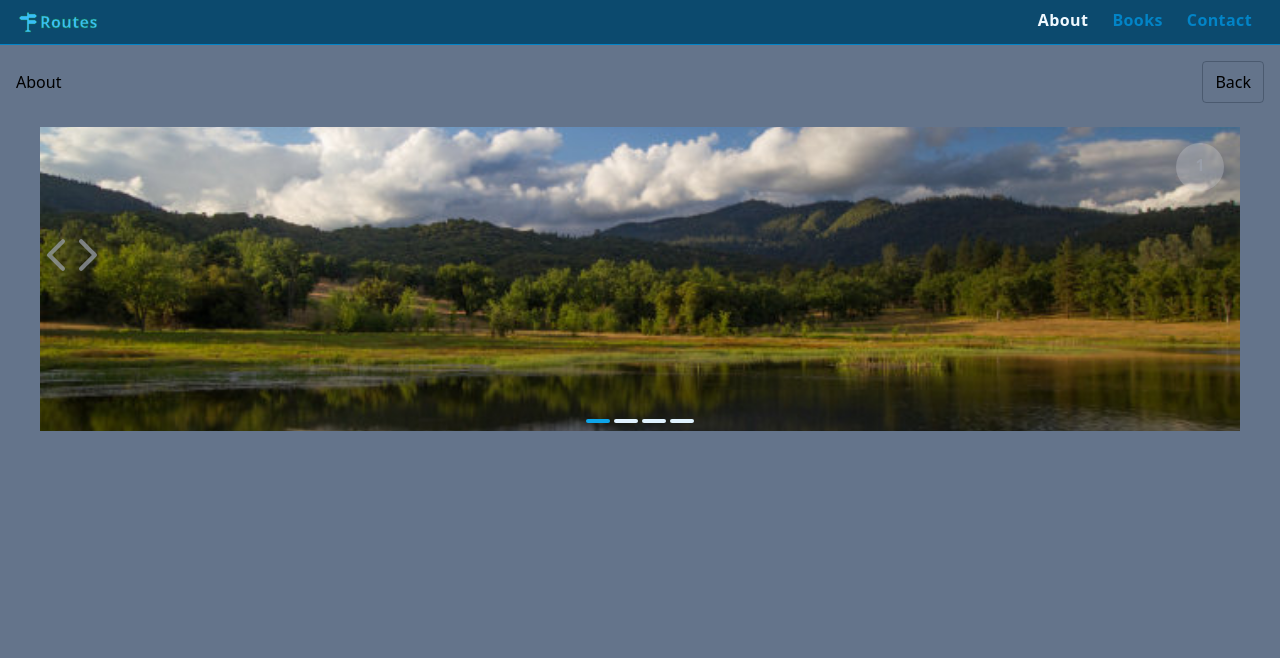
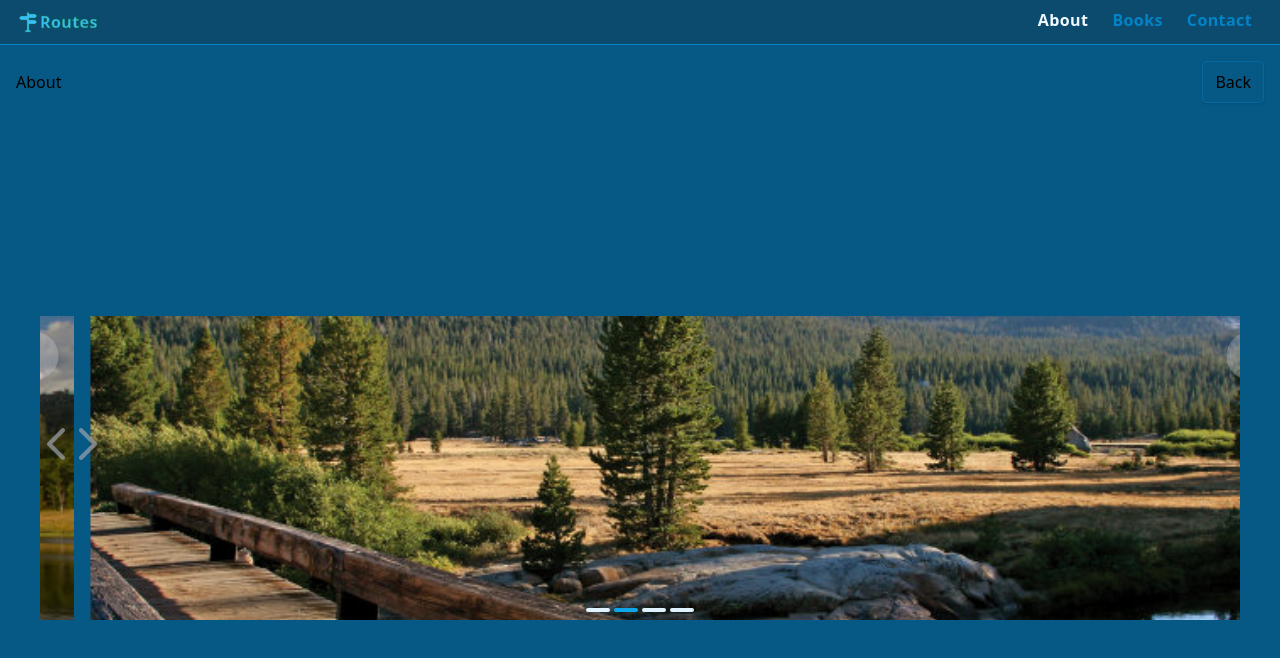
Before and after one commit to maxzz/routes-router, a React (Vite) app: page /about in a window 1280 px wide. Shown: the top 658 px of the page. Built offline with nearby package versions, Linux system fonts and the light colour scheme.

Commit message:
WIP. router. add dedicated location

```diff
--- a/src/App.tsx
+++ b/src/App.tsx
@@ -1,18 +1,5 @@
-import { RouterProvider, createBrowserRouter } from "react-router-dom";
-import { Root } from "./components/0-root";
-import { ErrorPage } from "./components/9-error";
-import { About, Books, Contacts } from "./components/2-pages";
-
-const router = createBrowserRouter([{
-    path: "/",
-    element: <Root />,
-    errorElement: <ErrorPage />,
-    children: [
-        { path: "/about", element: <About /> },
-        { path: "/books", element: <Books /> },
-        { path: "/contact", element: <Contacts /> },
-    ],
-}]);
+import { RouterProvider } from "react-router-dom";
+import { router } from "./components/0-routes";
 
 export function App() {
     return (
--- /dev/null
+++ b/src/components/0-routes/index.tsx
@@ -0,0 +1,15 @@
+import { createBrowserRouter } from "react-router-dom";
+import { Root } from "../0-root";
+import { About, Books, Contacts } from "../2-pages";
+import { ErrorPage } from "../9-error";
+
+export const router = createBrowserRouter([{
+    path: "/",
+    element: <Root />,
+    errorElement: <ErrorPage />,
+    children: [
+        { path: "/about", element: <About /> },
+        { path: "/books", element: <Books /> },
+        { path: "/contact", element: <Contacts /> },
+    ],
+}]);
--- a/src/components/2-pages/1-about/index.tsx
+++ b/src/components/2-pages/1-about/index.tsx
@@ -4,13 +4,15 @@ import { allImages } from "./images/imageByIndex";
 
 export function About() {
     return (
-        <div className="p-4 h-full bg-slate-500 grid grid-rows-[auto,1fr]">
+        <div className="p-4 h-full bg-sky-800 grid grid-rows-[auto,1fr]">
             <div className="flex items-center justify-between">
                 About
-                <Link to="/" className="px-3 py-2 border-slate-700/50 border rounded">Back</Link>
+                <Link to="/" className="px-3 py-2 bg-sky-800 hover:bg-sky-700 border-sky-700 border rounded shadow active:scale-[.97]">Back</Link>
             </div>
 
-            <EmblaCarousel slides={allImages} options={{ loop: true }} />
+            <div className="self-center">
+                <EmblaCarousel slides={allImages} options={{ loop: true }} />
+            </div>
         </div>
     );
 }
--- a/src/ui/carousel/carousel.tsx
+++ b/src/ui/carousel/carousel.tsx
@@ -13,7 +13,7 @@ type EmblaCarouselProps = {
 };
 
 export function EmblaCarousel({ slides, options }: EmblaCarouselProps) {
-    const [emblaRef, api] = useEmblaCarousel(options, [Autoplay({ stopOnInteraction: true, delay: 25000 })]);
+    const [emblaRef, api] = useEmblaCarousel(options, [Autoplay({ stopOnInteraction: false, delay: 5000 })]);
 
     const onButtonClick = useCallback((api: CarouselApi) => {
         const { autoplay } = api.plugins() as AutoplayType;
@@ -31,9 +31,11 @@ export function EmblaCarousel({ slides, options }: EmblaCarouselProps) {
                 <div className="ml-[calc(var(--slide-spacing)*-1)] flex [backface-visibility:hidden] [touch-action:pan-y]">
                     {slides.map((imgSrc, index) => (
                         <div className="relative pl-[var(--slide-spacing)] min-w-0 [flex:_0_0_var(--slide-size)]" key={index}>
+
                             <div className="absolute right-4 top-4 w-12 h-12 leading-[2.8rem] font-extrabold text-center bg-gray-300/30 rounded-full">
                                 <span>{index + 1}</span>
                             </div>
+
                             <img
                                 className="block w-full h-[var(--slide-height)] object-cover"
                                 src={imageUrlByIndex(slides, index)}
```
